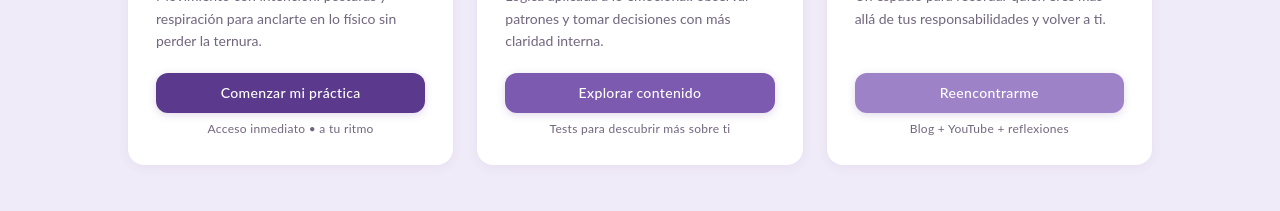
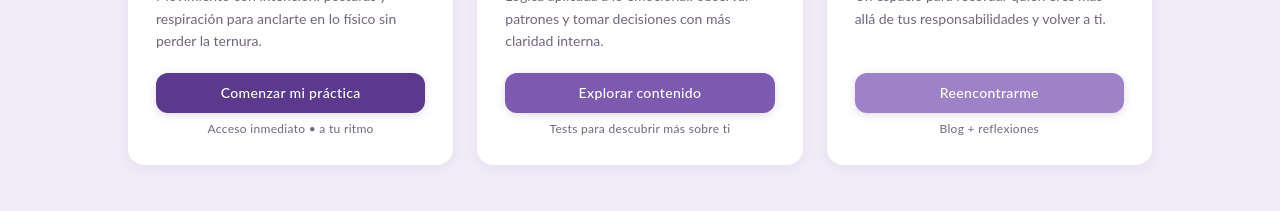
Before and after one commit to aeom0/yla-mvp, a Next.js app: page / in a window 1280 px wide. Shown: the part 1220-1431 px from the top of the page. Built offline with nearby package versions, Linux system fonts and the light colour scheme.

Commit message:
fix(Philosophy): Alma apunta a /blog, elimina link de YouTube

```diff
--- a/src/components/home/Philosophy.tsx
+++ b/src/components/home/Philosophy.tsx
@@ -23,9 +23,9 @@ const pillarConfig = [
   {
     btnColor: "#9E82C8",
     cta: "Reencontrarme",
-    subtext: "Blog + YouTube + reflexiones",
-    href: "https://youtube.com/@yogaconlogicayalma",
-    external: true,
+    subtext: "Blog + reflexiones",
+    href: "/blog",
+    external: false,
   },
 ];
 
```
